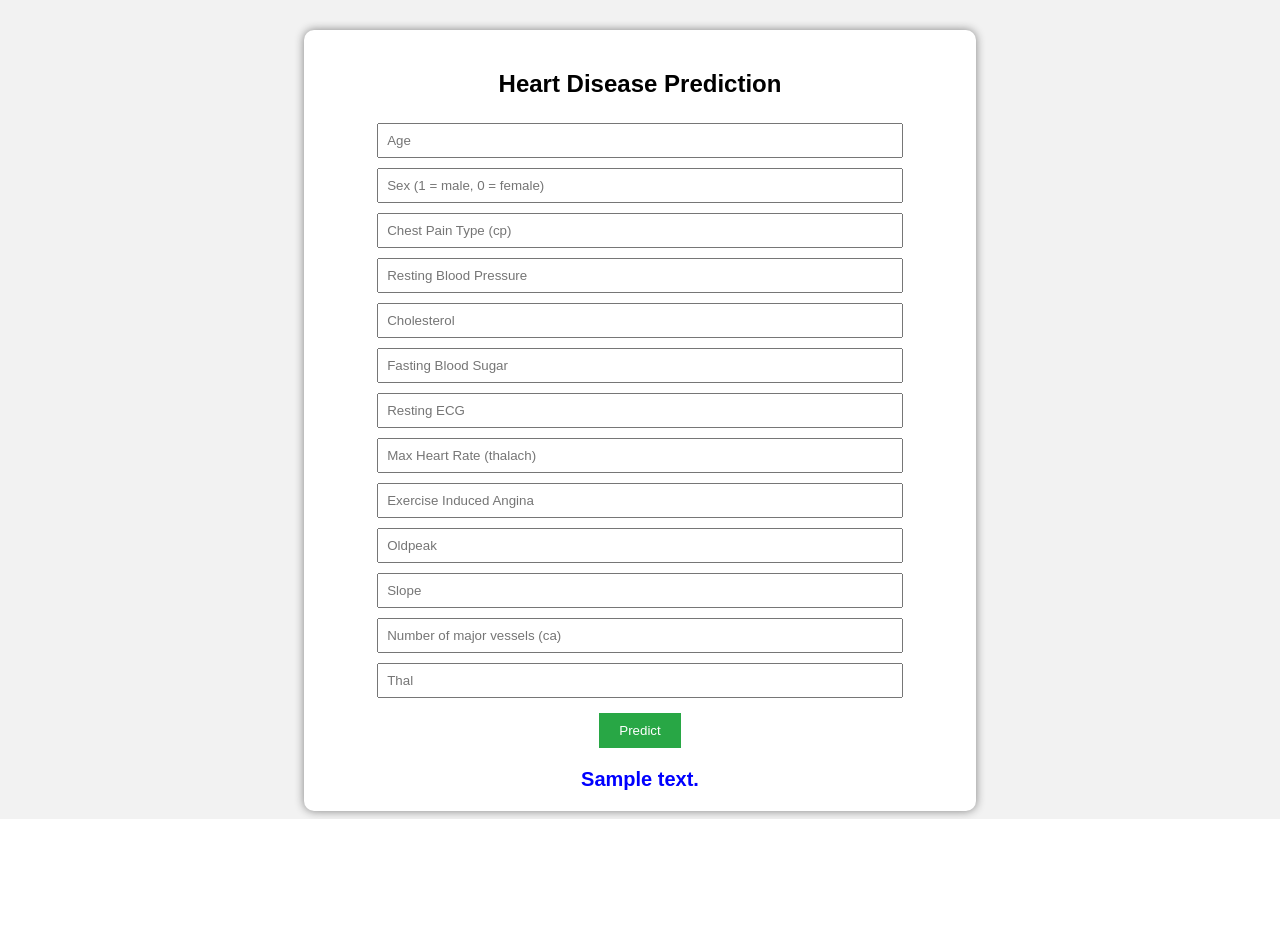
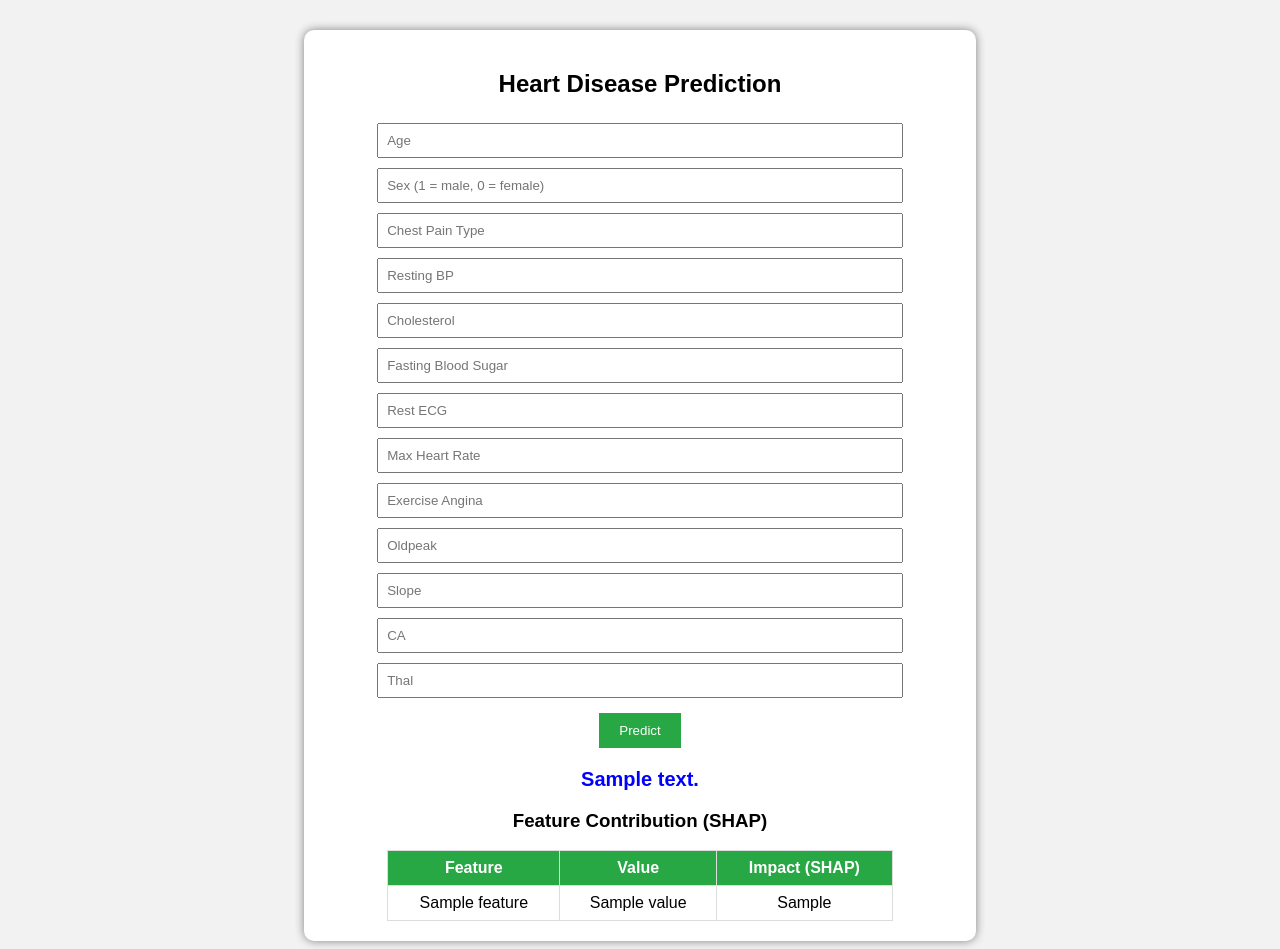
Before and after one commit to Jaggi0504/Heart-Disease-ML, a Flask app: template templates/index.html in a window 1280 px wide. Before the commit the page ends 819 px from the top, so only its background shows below. Run offline with Flask 3, Linux system fonts and the light colour scheme; the template is opened without the code that fills it: most values are stand-ins (such as "Sample title", 1, 10 or a date in 2020); parts of the project's set-up code (start-up, migrations or seed data) failed here and were passed over.

Commit message:
updated code

```diff
--- a/app.py
+++ b/app.py
@@ -49,7 +49,7 @@ def predict():
 
         return render_template(
             "index.html",
-            prediction_text=f"Prediction: {prediction[0]}"
+            prediction_text="Heart Disease" if prediction[0] == 1 else "No Heart Disease"
         )
 
     except Exception as e:
--- a/templates/index.html
+++ b/templates/index.html
@@ -2,6 +2,7 @@
 <html>
   <head>
     <title>Heart Disease Prediction</title>
+
     <style>
       body {
         font-family: Arial;
@@ -44,6 +45,23 @@
         font-weight: bold;
         color: blue;
       }
+
+      table {
+        margin: auto;
+        border-collapse: collapse;
+        width: 80%;
+      }
+
+      th,
+      td {
+        border: 1px solid #ddd;
+        padding: 8px;
+      }
+
+      th {
+        background-color: #28a745;
+        color: white;
+      }
     </style>
   </head>
 
@@ -62,13 +80,13 @@
         <input
           type="text"
           name="cp"
-          placeholder="Chest Pain Type (cp)"
+          placeholder="Chest Pain Type"
           required
         /><br />
         <input
           type="text"
           name="trestbps"
-          placeholder="Resting Blood Pressure"
+          placeholder="Resting BP"
           required
         /><br />
         <input
@@ -86,19 +104,19 @@
         <input
           type="text"
           name="restecg"
-          placeholder="Resting ECG"
+          placeholder="Rest ECG"
           required
         /><br />
         <input
           type="text"
           name="thalach"
-          placeholder="Max Heart Rate (thalach)"
+          placeholder="Max Heart Rate"
           required
         /><br />
         <input
           type="text"
           name="exang"
-          placeholder="Exercise Induced Angina"
+          placeholder="Exercise Angina"
           required
         /><br />
         <input
@@ -108,18 +126,33 @@
           required
         /><br />
         <input type="text" name="slope" placeholder="Slope" required /><br />
-        <input
-          type="text"
-          name="ca"
-          placeholder="Number of major vessels (ca)"
-          required
-        /><br />
+        <input type="text" name="ca" placeholder="CA" required /><br />
         <input type="text" name="thal" placeholder="Thal" required /><br />
 
         <button type="submit">Predict</button>
       </form>
 
       <div class="result">{{ prediction_text }}</div>
+
+      {% if shap_table %}
+      <h3>Feature Contribution (SHAP)</h3>
+
+      <table>
+        <tr>
+          <th>Feature</th>
+          <th>Value</th>
+          <th>Impact (SHAP)</th>
+        </tr>
+
+        {% for row in shap_table %}
+        <tr>
+          <td>{{ row.feature }}</td>
+          <td>{{ row.value }}</td>
+          <td>{{ row.shap_value }}</td>
+        </tr>
+        {% endfor %}
+      </table>
+      {% endif %}
     </div>
   </body>
 </html>
```
Also changed, not shown: requirements.txt (+20 -2 lines).
